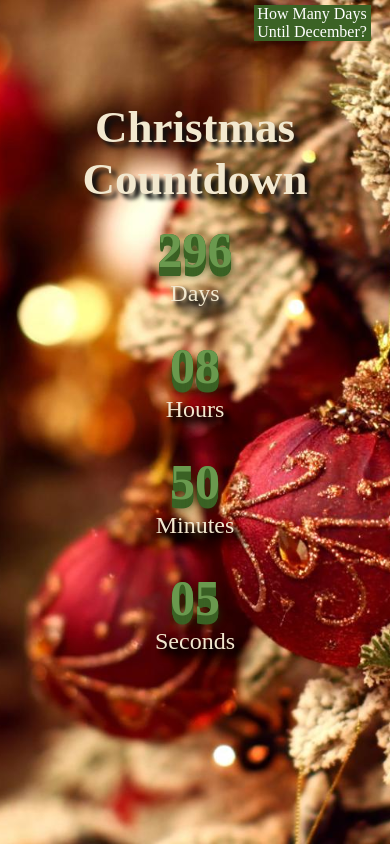
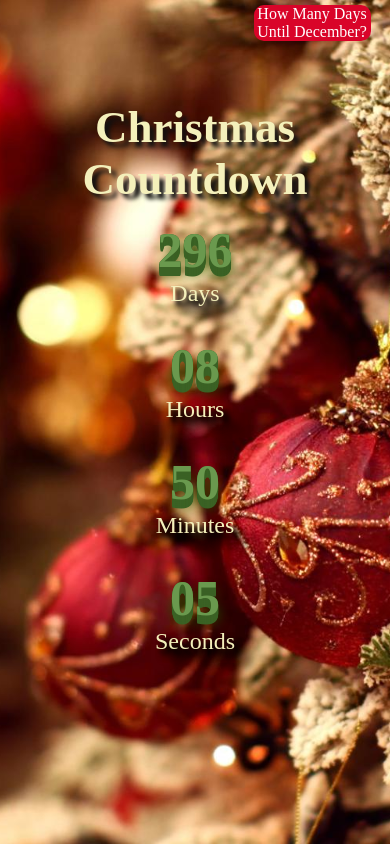
Before and after one commit to PabloEGonz/DecemberCountdown, a plain HTML site: page xmas.html in a window 390 px wide. Drawn offline with Linux system fonts and the light colour scheme; a web font is replaced by a local one.

Commit message:
improved styling

```diff
--- a/style.css
+++ b/style.css
@@ -87,20 +87,20 @@ h1{
         font-size: 25px;
         text-shadow:
         0px 0.2px 0px #3b6225,
-        0px 0.5px 0px #3b6225,
+        0px 0.6px 0px #3b6225,
         0px 1px 0px #3b6225,
         0px 1.2px 0px #3b6225,
-        0px 1.5px 0px #3b6225,
+        0px 1.6px 0px #3b6225,
         0px 2px 0px #3b6225,
         0px 2.2px 0px #3b6225,
-        0px 2.5px 0px #3b6225,
+        0px 2.6px 0px #3b6225,
         0px 3px 0px #3b6225,
         0px 3.2px 0px #3b6225,
-        0px 3.5px 0px #3b6225,
+        0px 3.6px 0px #3b6225,
         0px 4px 0px #3b6225,
         0px 4.2px 0px #3b6225,
-        0px 4.5px 0px #3b6225,
-        0px 4.7px 5px #183408;
+        0px 4.6px 0px #3b6225,
+        0px 4.7px 6px #1f5401;
     }
     .time p{
         margin: 0;
@@ -125,5 +125,6 @@ h1{
     a{  top: 5px;
         width: 30%;
         background-color: #3b6225;
+        border-radius: 10px;
     }
 }
--- a/xmasstyle.css
+++ b/xmasstyle.css
@@ -24,9 +24,11 @@ a{
     top: 3%;
     color: white;
     text-decoration: none;
+    background-color: #d90429;
+    border-radius: 6px;
 }
 h1{
-    color: #f2e8cf;
+    color: #f4f0bb;
     font-weight:bolder;
     text-shadow: 5px 5px 4px #101010;
     font-size: 65px;
@@ -66,10 +68,10 @@ h1{
     0px 5px 0px #3b6225,
 
 
-    0px 5.2px 5px #183408;
+    0px 5.2px 5px #256103;
 }
 .time p{
-    color: #f2e8cf;
+    color: #f4f0bb;
     margin: 0;
     font-size: 25px;
     text-shadow:
@@ -87,20 +89,20 @@ h1{
         font-size: 25px;
         text-shadow:
         0px 0.2px 0px #3b6225,
-        0px 0.5px 0px #3b6225,
+        0px 0.6px 0px #3b6225,
         0px 1px 0px #3b6225,
         0px 1.2px 0px #3b6225,
-        0px 1.5px 0px #3b6225,
+        0px 1.6px 0px #3b6225,
         0px 2px 0px #3b6225,
         0px 2.2px 0px #3b6225,
-        0px 2.5px 0px #3b6225,
+        0px 2.6px 0px #3b6225,
         0px 3px 0px #3b6225,
         0px 3.2px 0px #3b6225,
-        0px 3.5px 0px #3b6225,
+        0px 3.6px 0px #3b6225,
         0px 4px 0px #3b6225,
         0px 4.2px 0px #3b6225,
-        0px 4.5px 0px #3b6225,
-        0px 4.7px 5px #183408;
+        0px 4.6px 0px #3b6225,
+        0px 4.7px 6px #1f5401;
     }
     .time p{
         margin: 0;
@@ -124,6 +126,6 @@ h1{
     }
     a{  top: 5px;
         width: 30%;
-        background-color: #3b6225;
+        border-radius: 10px;
     }
 }
```
Also changed, not shown: photos/xdeco.jpg (added).
